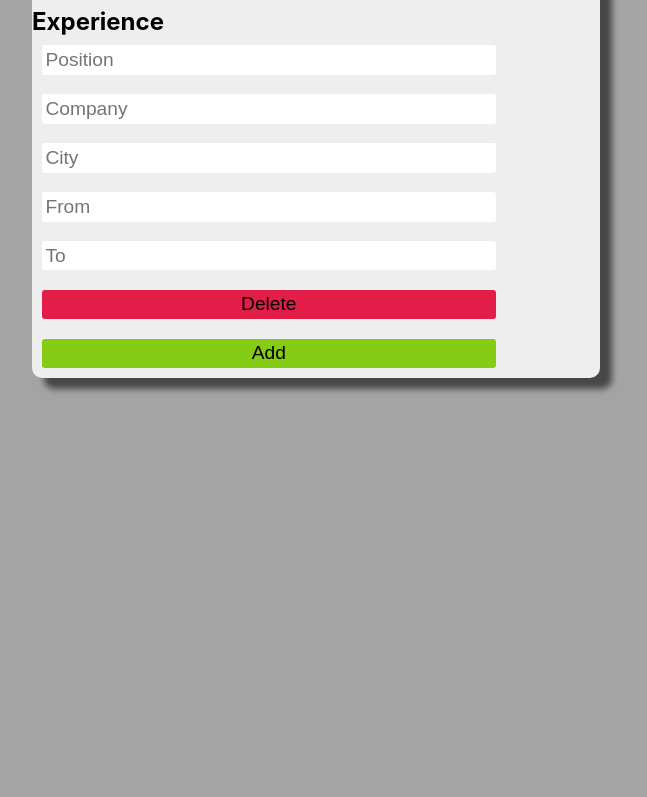
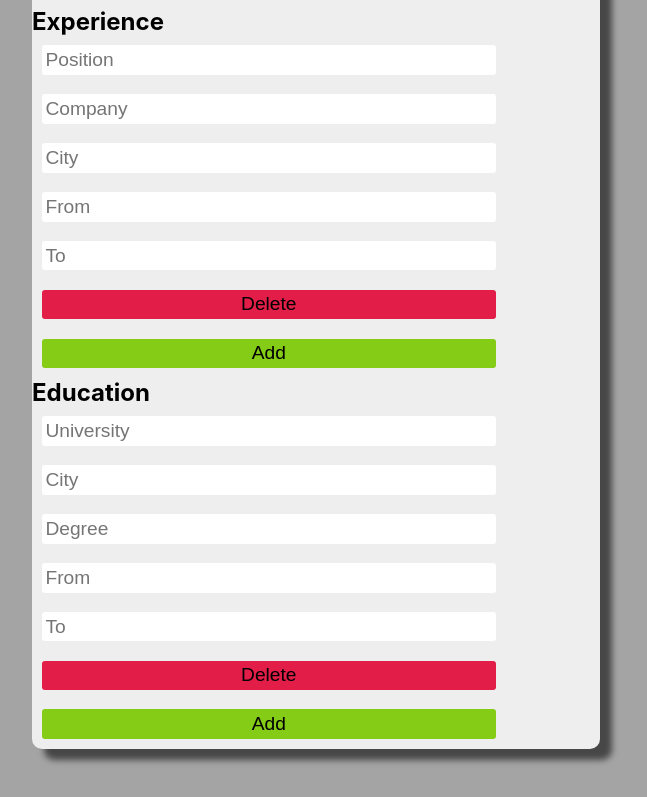
Before and after one commit to JSammy23/cv-app, a React (Create React App) app: page / in a window 1280 px wide. Shown: the part 604-1401 px from the top of the page, without its empty margins (16-663 px from the left). Before the commit the page ends 1030 px from the top, so only its background shows below. Built offline with nearby package versions, Linux system fonts and the light colour scheme.

Commit message:
Initialize Education component

```diff
--- /dev/null
+++ b/src/components/FormCV/Education.js
@@ -0,0 +1,49 @@
+import React, { Component } from 'react'
+
+export class Education extends Component {
+
+    handleInputChange = (event) => {
+        const { name, value } = event.target;
+        this.props.onEducationChange(name, value);
+    };
+
+    handleDelete = () => {
+        this.props.onDelete();
+    };
+
+  render() {
+    return (
+      <div className='formSection'>
+        <input type="text"
+        name='university'
+        placeholder='University'
+        onChange={this.handleInputChange}
+         />
+         <input type="text"
+        name='city'
+        placeholder='City'
+        onChange={this.handleInputChange}
+         />
+         <input type="text"
+        name='degree'
+        placeholder='Degree'
+        onChange={this.handleInputChange}
+         />
+         <input type="text"
+        name='startDate'
+        placeholder='From'
+        onChange={this.handleInputChange}
+         />
+         <input type="text"
+        name='endDate'
+        placeholder='To'
+        onChange={this.handleInputChange}
+         />
+         <button className='btn delete' onClick={this.handleDelete}>Delete</button>
+
+      </div>
+    )
+  }
+}
+
+export default Education
--- a/src/components/FormCV/Form.js
+++ b/src/components/FormCV/Form.js
@@ -3,6 +3,7 @@ import Personal from "./Personal";
 import Experience from "./Experience";
 import CVCard from "../CVCard";
 import avatar from "../../assets/avatar.png"
+import Education from "./Education";
 
 
 
@@ -30,6 +31,15 @@ export class Form extends Component {
           endDate: "",
         },
       ],
+      educations: [
+        {
+          university: '',
+          city: '',
+          degree: '',
+          startDate: '',
+          endDate: '',
+        },
+      ],
     };
   }
 
@@ -53,6 +63,17 @@ export class Form extends Component {
     });
   };
 
+  handleEducationChange = (educationIndex, fieldName, value) => {
+    this.setState((prevState) => {
+      const educations = [...prevState.educations];
+      educations[educationIndex] = {
+        ...educations[educationIndex],
+        [fieldName]: value,
+      };
+      return { educations };
+    });
+  };
+
   addExperience = () => {
     const newExperience = {
       position: "",
@@ -66,10 +87,29 @@ export class Form extends Component {
     }));
   };
 
+  addEducation = () => {
+    const newEducation = {
+      university: '',
+      city: '',
+      degree: '',
+      startDate: '',
+      endDate: '',
+    };
+    this.setState((prevState) => ({
+      educations: [...prevState.educations, newEducation],
+    }));
+  };
+
   deleteExperience = (index) => {
     const experiences = [...this.state.experiences];
     experiences.splice(index, 1);
     this.setState({ experiences });
+  };
+
+  deleteEducation = (index) => {
+    const educations = [...this.state.educations];
+    educations.splice(index, 1);
+    this.setState({ educations });
   };
 
 
@@ -96,6 +136,18 @@ export class Form extends Component {
             />
           ))}
           <button className="btn add" onClick={this.addExperience}>Add</button>
+          <h2>Education</h2>
+          {this.state.educations.map((education, index) => (
+            <Education
+              key={index}
+              education={education}
+              onEducationChange={(fieldName, value) =>
+                this.handleEducationChange(index, fieldName, value)
+              }
+              onDelete={() => this.deleteEducation(index)}
+            />
+          ))}
+          <button className="btn add" onClick={this.addEducation}>Add</button>
         </section>
         <div className="cv-card">
           <CVCard  personalInfo={this.state.personalInfo} experiences={this.state.experiences} />
```
